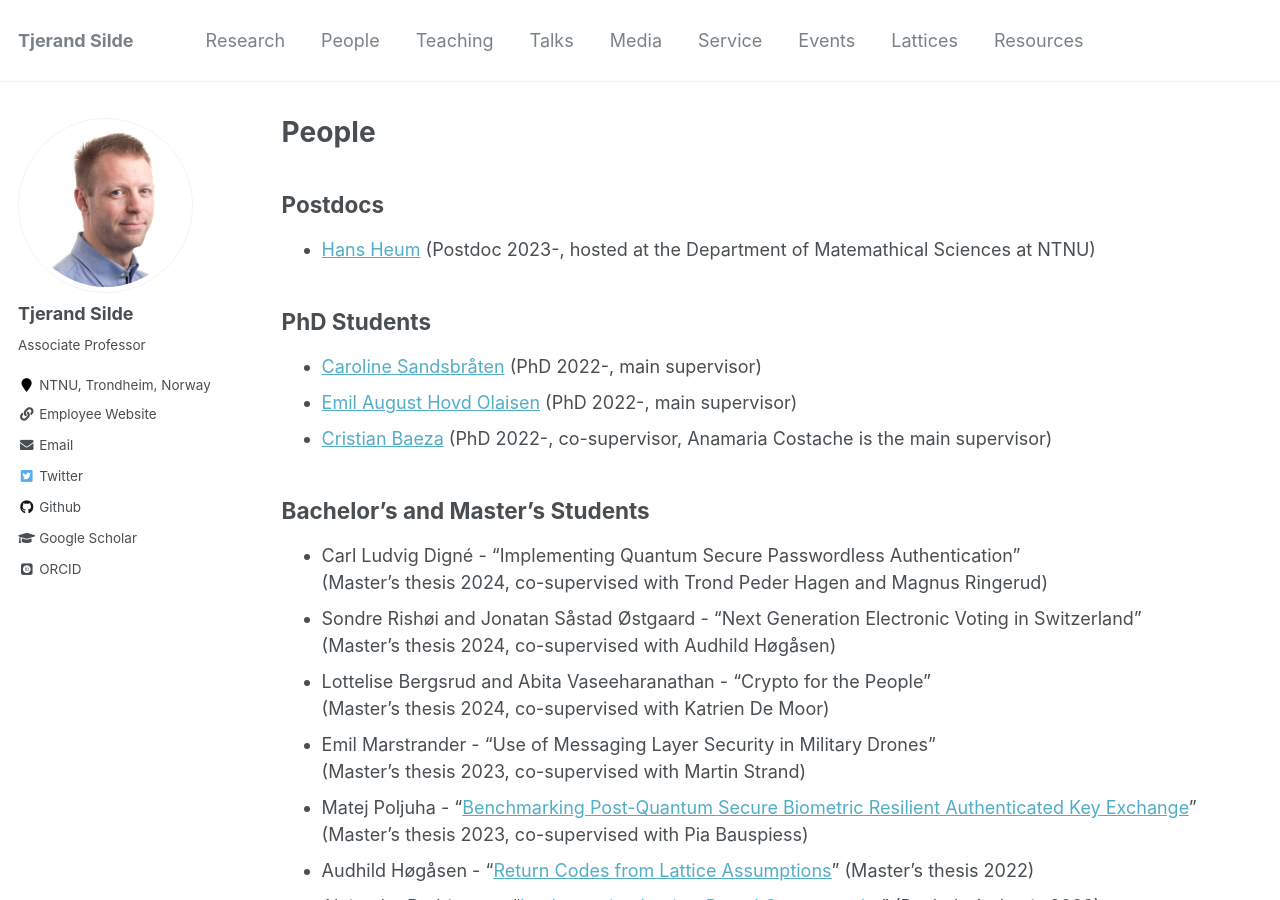
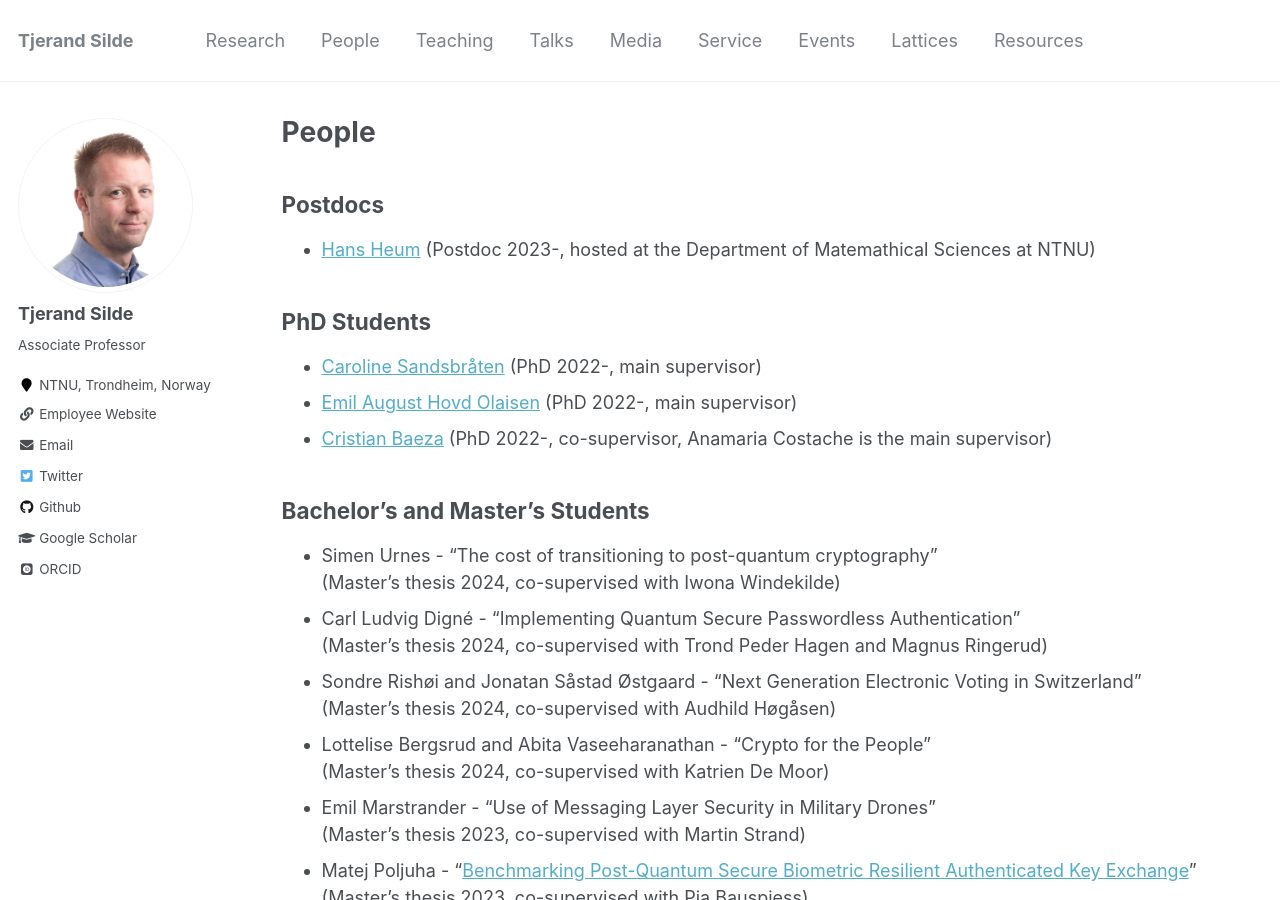
Before and after one commit to tjesi/tjesi.github.io, a Jekyll site: the page built from _pages/people.md, in a window 1280 px wide and 900 px high. Built offline with Jekyll 4.4.1, drawn with Linux system fonts in a browser that asks for light colours; some web fonts are replaced.

Commit message:
Update people.md

```diff
--- a/_pages/people.md
+++ b/_pages/people.md
@@ -17,6 +17,8 @@ author_profile: true
 
 ## Bachelor's and Master's Students
 
+- Simen Urnes - "The cost of transitioning to post-quantum cryptography"
+(Master's thesis 2024, co-supervised with Iwona Windekilde)
 - Carl Ludvig Digné - "Implementing Quantum Secure Passwordless Authentication"
 (Master's thesis 2024, co-supervised with Trond Peder Hagen and Magnus Ringerud)
 - Sondre Rishøi and Jonatan Såstad Østgaard - "Next Generation Electronic Voting in Switzerland"
```
